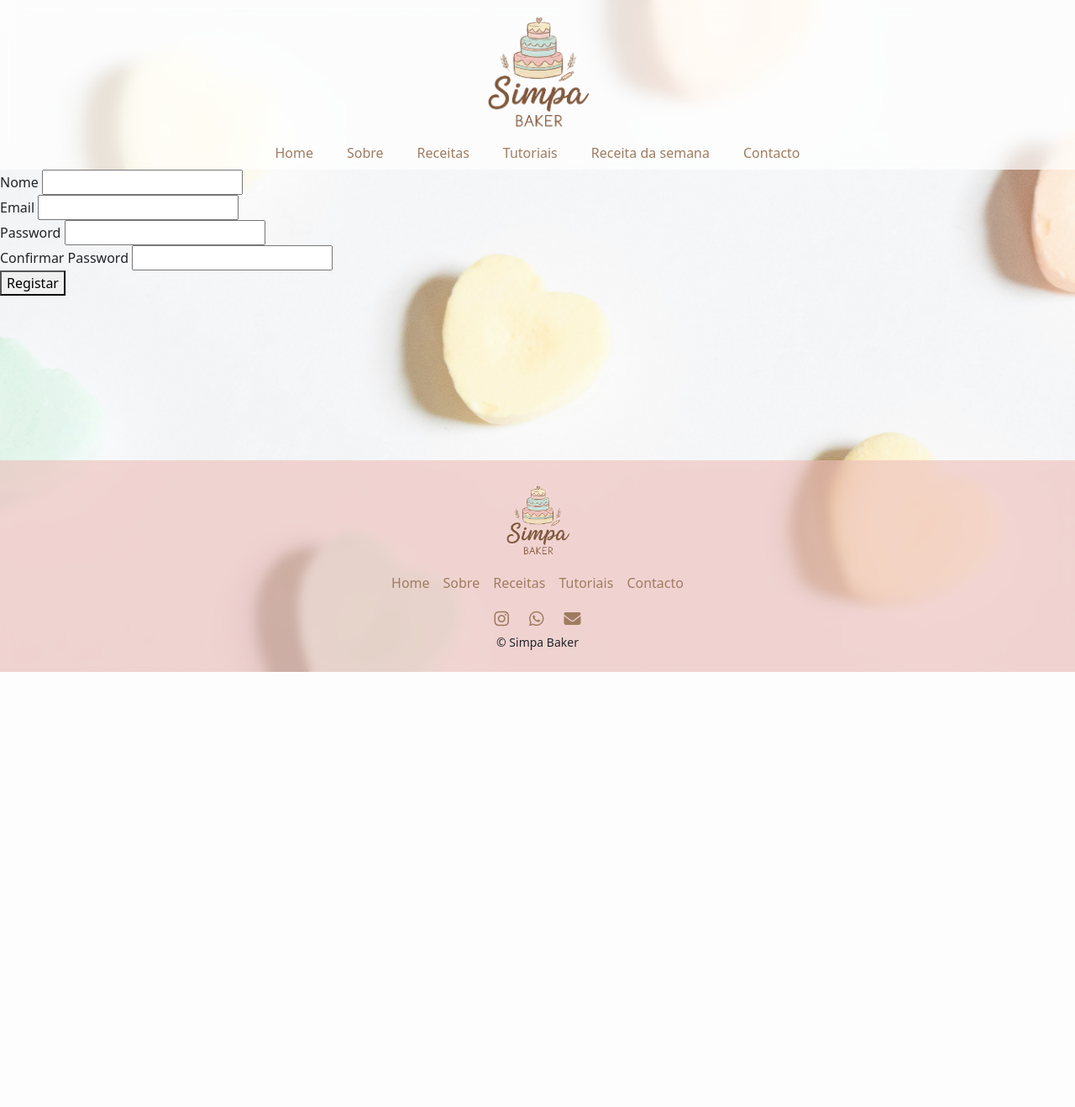
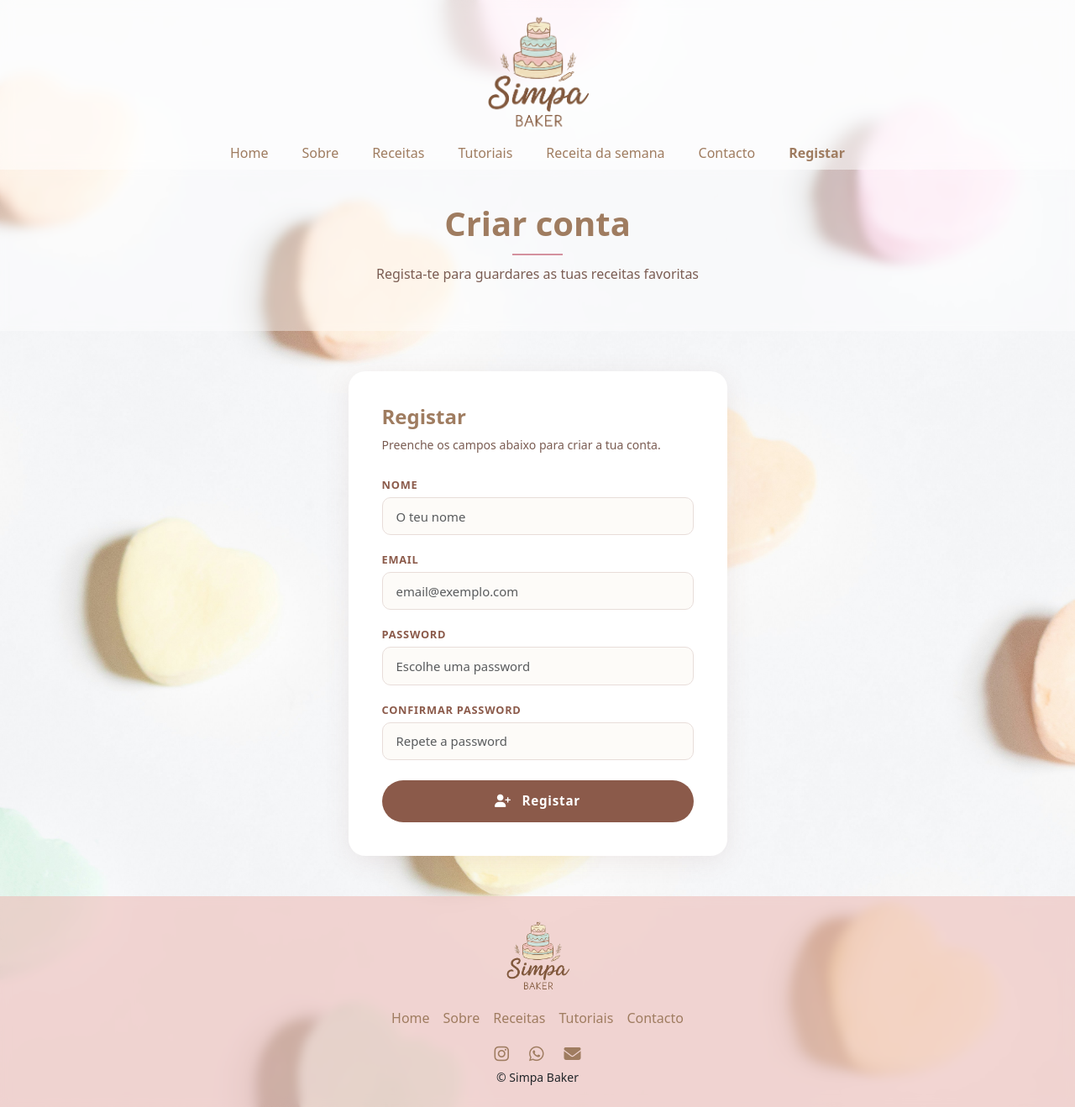
Before and after one commit to jessicakfamorim/TP2_PHP_jessicaAmorim, a PHP site: page /registo.php in a window 1280 px wide. Shown: the whole page at 84% size. Before the commit the page ends 800 px from the top, so only its background shows below. Run offline with PHP 8.4, Linux system fonts and the light colour scheme; data that the repository does not hold is empty.

Commit message:
Adiciona validações e alertas ao formulário de registo

```diff
--- a/Pages/content/nav.php
+++ b/Pages/content/nav.php
@@ -13,23 +13,41 @@
                             <!-- Links -->
                             <!-- Menu principal reutilizado em todas as paginas -->
                             <!-- A classe active e adicionada quando a pagina atual corresponde ao link -->
+
                             <li class="nav-item">
-                                <a class="nav-link <?php if ($paginaAtual == "home") echo "active"; ?>" href="index.php">Home</a>
+                                <!-- Se a variável $paginaAtual existir e corresponder ao link, adiciona a classe active -->
+                                <a class="nav-link <?php if (isset($paginaAtual) && $paginaAtual == "home") echo "active"; ?>"
+                                    href="index.php">Home</a>
                             </li>
+
                             <li class="nav-item">
-                                <a class="nav-link <?php if ($paginaAtual == "sobre") echo "active"; ?>" href="sobre_nos.php">Sobre</a>
+                                <a class="nav-link <?php if (isset($paginaAtual) && $paginaAtual == "sobre") echo "active"; ?>"
+                                    href="sobre_nos.php">Sobre</a>
                             </li>
+
                             <li class="nav-item">
-                                <a class="nav-link <?php if ($paginaAtual == "receitas") echo "active"; ?>" href="receitas.php">Receitas</a>
+                                <a class="nav-link <?php if (isset($paginaAtual) && $paginaAtual == "receitas") echo "active"; ?>"
+                                    href="receitas.php">Receitas</a>
                             </li>
+
                             <li class="nav-item">
-                                <a class="nav-link <?php if ($paginaAtual == "videos") echo "active"; ?>" href="videos.php">Tutoriais</a>
+                                <a class="nav-link <?php if (isset($paginaAtual) && $paginaAtual == "videos") echo "active"; ?>"
+                                    href="videos.php">Tutoriais</a>
                             </li>
+
                             <li class="nav-item">
-                                <a class="nav-link <?php if ($paginaAtual == "receita_semana") echo "active"; ?>" href="receita-da-semana.php">Receita da semana</a>
+                                <a class="nav-link <?php if (isset($paginaAtual) && $paginaAtual == "receita_semana") echo "active"; ?>"
+                                    href="receita-da-semana.php">Receita da semana</a>
                             </li>
+
                             <li class="nav-item">
-                                <a class="nav-link <?php if ($paginaAtual == "contactos") echo "active"; ?>" href="contactos.php">Contacto</a>
+                                <a class="nav-link <?php if (isset($paginaAtual) && $paginaAtual == "contactos") echo "active"; ?>"
+                                    href="contactos.php">Contacto</a>
+                            </li>
+
+                            <li class="nav-item">
+                                <a class="nav-link <?php if (isset($paginaAtual) && $paginaAtual == "registo") echo "active"; ?>"
+                                    href="registo.php">Registar</a>
                             </li>
 
                         </ul>
--- a/Pages/registo.php
+++ b/Pages/registo.php
@@ -1,18 +1,51 @@
+<?php
+// Define o titulo da pagina
+// O menu não terá nenhum link ativo porque o registo não faz parte da navbar
+$tituloPagina = "Registar";
+$paginaAtual = "registo";
+?>
+
 <?php include __DIR__ . '/../Config/database.php'; ?>
 
 <?php
+
+// Guarda a mensagem que será apresentada dentro do formulário
+$mensagem = "";
+// Define o tipo visual do alerta Bootstrap: success ou danger
+$tipoMensagem = "";
+
 // Só processa os dados se o formulário foi submetido com o método POST
 if ($_SERVER['REQUEST_METHOD'] === 'POST') {
-    $nome = $_POST['nome'];
-    $email = $_POST['email'];
+    // Trim remove espaços desnecessários antes e depois do nome e do email
+    $nome = trim($_POST['nome']);
+    $email = trim($_POST['email']);
+
     $passwordUtilizador = $_POST['password'];
     $confirmarPassword = $_POST['confirmar_password'];
 
-    // Verifica se as duas passwords introduzidas são diferentes
-    if ($passwordUtilizador !== $confirmarPassword) {
+    // Verifica no servidor se os campos obrigatórios foram preenchidos
+    if (empty($nome) || empty($email) || empty($passwordUtilizador) || empty($confirmarPassword)) {
+        $mensagem = "Preenche todos os campos obrigatórios.";
+        $tipoMensagem = "danger";
 
-        // Mostra uma mensagem caso as passwords não coincidam
-        echo "As passwords não coincidem.";
+        // Verifica se o email tem um formato válido
+        // filter_var() aplica um filtro ao valor recebido e devolve false se o texto não tiver um formato de email válido.
+        // FILTER_VALIDATE_EMAIL é uma constante nativa do PHP usada para validar se um texto tem o formato esperado de um email.
+    } elseif (!filter_var($email, FILTER_VALIDATE_EMAIL)) {
+        $mensagem = "Introduz um email válido.";
+        $tipoMensagem = "danger";
+    } elseif ($passwordUtilizador !== $confirmarPassword) {
+
+        // Guarda a mensagem de erro para apresentar no formulário
+        $mensagem = "As passwords não coincidem.";
+        $tipoMensagem = "danger";
+
+        // Verifica se a password possui pelo menos 8 caracteres
+        // strlen() conta quantos caracteres existem num texto.
+    } elseif (strlen($passwordUtilizador) < 8) {
+        $mensagem = "A password deve ter pelo menos 8 caracteres.";
+        $tipoMensagem = "danger";
+
     } else {
 
         // Cria um hash seguro da password antes de a guardar na base de dados
@@ -22,6 +55,7 @@ if ($_SERVER['REQUEST_METHOD'] === 'POST') {
         // Prepara o comando SQL para inserir um novo utilizador
         // Os pontos de interrogação são espaços reservados para receber os dados
         $sql = "INSERT INTO utilizadores (nome, email, password) VALUES (?, ?, ?)";
+
         try {
             // Prepara o comando SQL antes de enviar os valores para a base de dados
             $stmt = $pdo->prepare($sql);
@@ -29,16 +63,21 @@ if ($_SERVER['REQUEST_METHOD'] === 'POST') {
             // Executa o comando SQL e associa os valores às interrogações pela mesma ordem
             $stmt->execute([$nome, $email, $passwordHash]);
 
-            // Mostra uma mensagem se o registo for inserido corretamente
-            echo "Utilizador registado com sucesso.";
+            // Guarda a mensagem de sucesso para apresentar no formulário
+            $mensagem = "Utilizador registado com sucesso.";
+            $tipoMensagem = "success";
         } catch (PDOException $e) {
 
             // O código 23000 indica uma violação de integridade da base de dados.
             // Neste caso, ocorre quando tentamos inserir um email já registado.
             if ($e->getCode() == 23000) {
-                echo "Este email já está registado.";
+                // Guarda uma mensagem de erro caso o email já esteja registado
+                $mensagem = "Este email já está registado.";
+                $tipoMensagem = "danger";
             } else {
-                echo "Erro ao registar utilizador.";
+                // Guarda uma mensagem genérica caso ocorra outro erro na base de dados
+                $mensagem = "Erro ao registar utilizador.";
+                $tipoMensagem = "danger";
             }
         }
     }
@@ -51,34 +90,80 @@ if ($_SERVER['REQUEST_METHOD'] === 'POST') {
 <?php include 'content/nav.php'; ?>
 
 <main>
+    <!-- Titulo da pagina -->
+    <div class="page-hero">
+        <h1 class="fw-bold">Criar conta</h1>
+        <div class="divider"></div>
+        <p>Regista-te para guardares as tuas receitas favoritas</p>
+    </div>
+
+    <!-- Formulario de registo -->
+    <div class="container my-5">
+        <div class="row justify-content-center">
+            <div class="col-12 col-md-7 col-lg-5">
+
+                <div class="form-card">
+                    <h4 class="section-title text-start mb-2">Registar</h4>
+
+                    <p class="texto-formulario mb-4">
+                        Preenche os campos abaixo para criar a tua conta.
+                    </p>
+
+                    <?php
+                    // Verifica se a variável $mensagem contém algum texto.
+                    // Quando a página abre pela primeira vez, a variável está vazia e o alerta não é apresentado.
+                    if (!empty($mensagem)):
+                    ?>
+
+                        <!-- Apresenta um alerta do Bootstrap.
+                        A variável $tipoMensagem completa dinamicamente o nome da classe:
+                        alert-success cria um alerta verde para sucesso;
+                        alert-danger cria um alerta vermelho para erro. -->
+                        <div class="alert alert-<?php echo $tipoMensagem; ?>" role="alert">
+                            <!-- Apresenta o texto da mensagem de sucesso ou erro -->
+                            <?php echo $mensagem; ?>
+                        </div>
+                    <?php
+                    // Termina a condição iniciada acima.
+                    endif; ?>
 
                     <form action="registo.php" method="post">
 
-        <div>
+                        <div class="mb-3">
                             <label for="nome">Nome</label>
-            <input type="text" id="nome" name="nome" required>
+                            <input type="text" class="form-control" id="nome"
+                                name="nome" placeholder="O teu nome" required>
                         </div>
 
-        <div>
+                        <div class="mb-3">
                             <label for="email">Email</label>
-            <input type="email" id="email" name="email" required>
+                            <input type="email" class="form-control" id="email"
+                                name="email" placeholder="email@exemplo.com" required>
                         </div>
 
-        <div>
+                        <div class="mb-3">
                             <label for="password">Password</label>
-            <input type="password" id="password" name="password" required>
+                            <input type="password" class="form-control" id="password"
+                                name="password" placeholder="Escolhe uma password" required>
                         </div>
 
-        <div>
-            <label for="confirmar_password">Confirmar Password</label>
-            <input type="password" id="confirmar_password" name="confirmar_password" required>
+                        <div class="mb-4">
+                            <label for="confirmar_password">Confirmar password</label>
+                            <input type="password" class="form-control"
+                                id="confirmar_password" name="confirmar_password"
+                                placeholder="Repete a password" required>
                         </div>
 
-        <button type="submit">Registar</button>
+                        <button type="submit" class="btn btn-enviar">
+                            <i class="fa-solid fa-user-plus me-2"></i>
+                            Registar
+                        </button>
 
                     </form>
-
-
+                </div>
+            </div>
+        </div>
+    </div>
 </main>
 
 <?php include 'content/footer.php'; ?>
```
Lines whose indentation alone changed are shown as unchanged.
